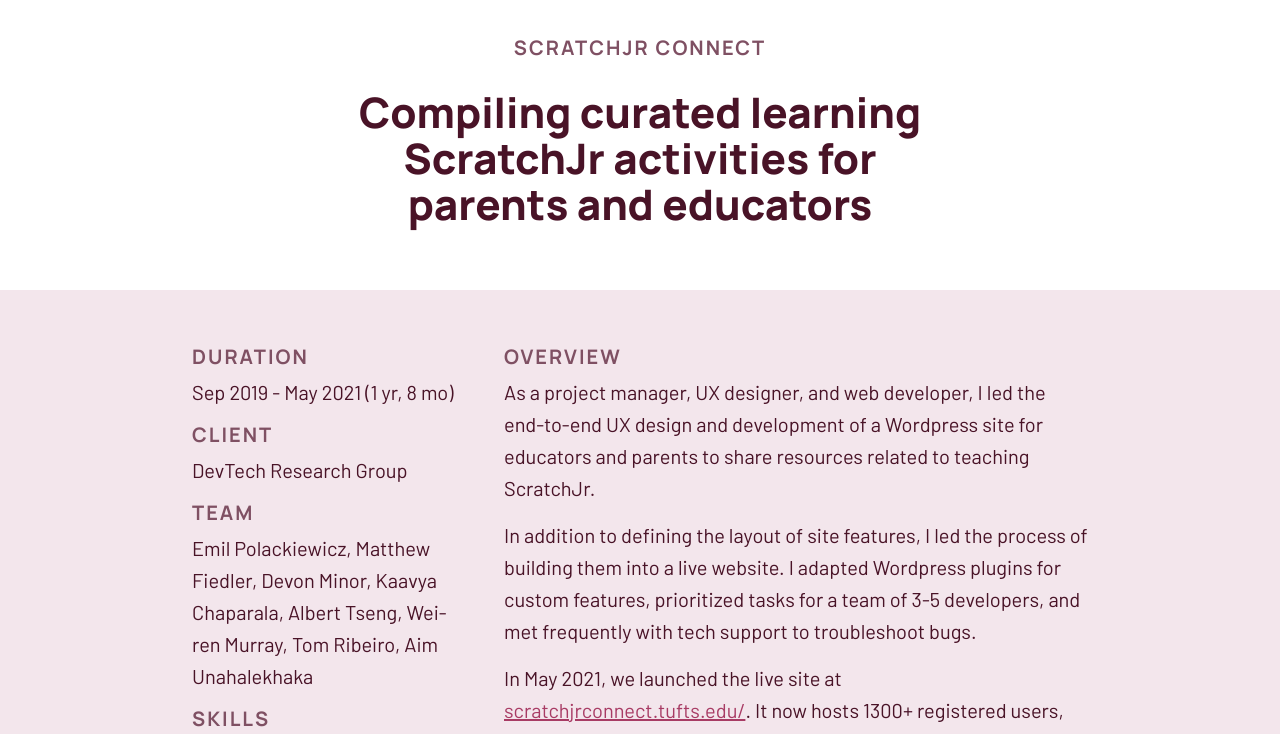
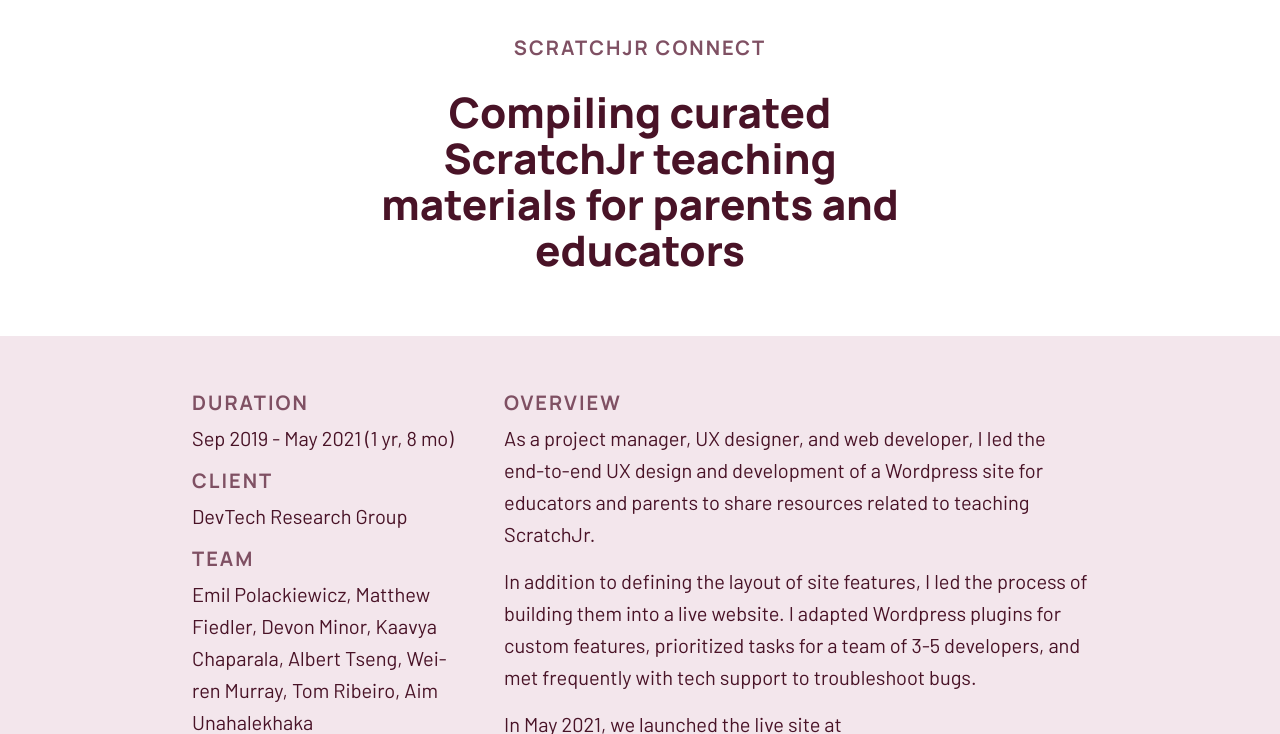
Before and after one commit to martinatan/martinatan.github.io, a Jekyll site: the page built from scratch-jr-connect/index.html, in a window 1280 px wide and 900 px high, scrolled down 368 px, cut to the strip 166-900 px from the top of the window. Built offline with Jekyll 4.4.1, drawn with Linux system fonts in a browser that asks for light colours.

Commit message:
Adjust wording

```diff
--- a/index.html
+++ b/index.html
@@ -72,7 +72,7 @@
 				</div>
 				<div class="preview-text flex-col-50">
 					<h4>ScratchJr Connect</h4>
-					<h3>Compiling curated ScratchJr learning activities for parents and educators</h3>
+					<h3>Compiling curated ScratchJr teaching materials for parents and educators</h3>
 					<h5>project management / web development / UX design</h5>
 					<div class="button-wrap"><a href="/scratch-jr-connect/"><button class="button clickable">view project page <span class="arrow-right"></span></button></a></div>
 				</div>
--- a/scratch-jr-connect/index.html
+++ b/scratch-jr-connect/index.html
@@ -12,7 +12,7 @@
 
         <div class="section-container grid" id="title">
             <h4 id="product-name">ScratchJr Connect</h4>
-            <h1>Compiling curated learning ScratchJr activities for parents and educators</h1>
+            <h1>Compiling curated ScratchJr teaching materials for parents and educators</h1>
         </div>
 
         <div class="color-bg">
```
